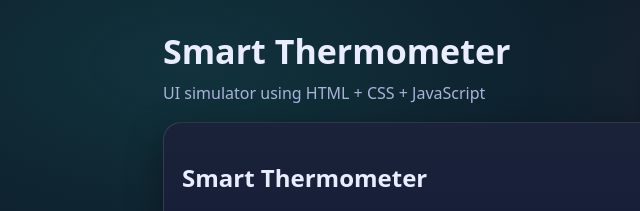
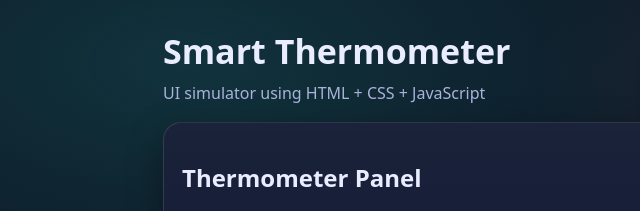
Before and after one commit to mehmetakifmemis2-creator/homework2, a plain HTML site: page index.html in a window 1280 px wide. Shown: the top 211 px of the page, 3-643 px from the left. Drawn offline with Linux system fonts and the light colour scheme.

Commit message:
Update index.html

```diff
--- a/index.html
+++ b/index.html
@@ -14,7 +14,7 @@
     </header>
 
     <section class="panel">
-      <h2>Smart Thermometer</h2>
+      <h2>Thermometer Panel</h2>
       <div class="grid">
 
         <div class="readout" id="readout">
```
